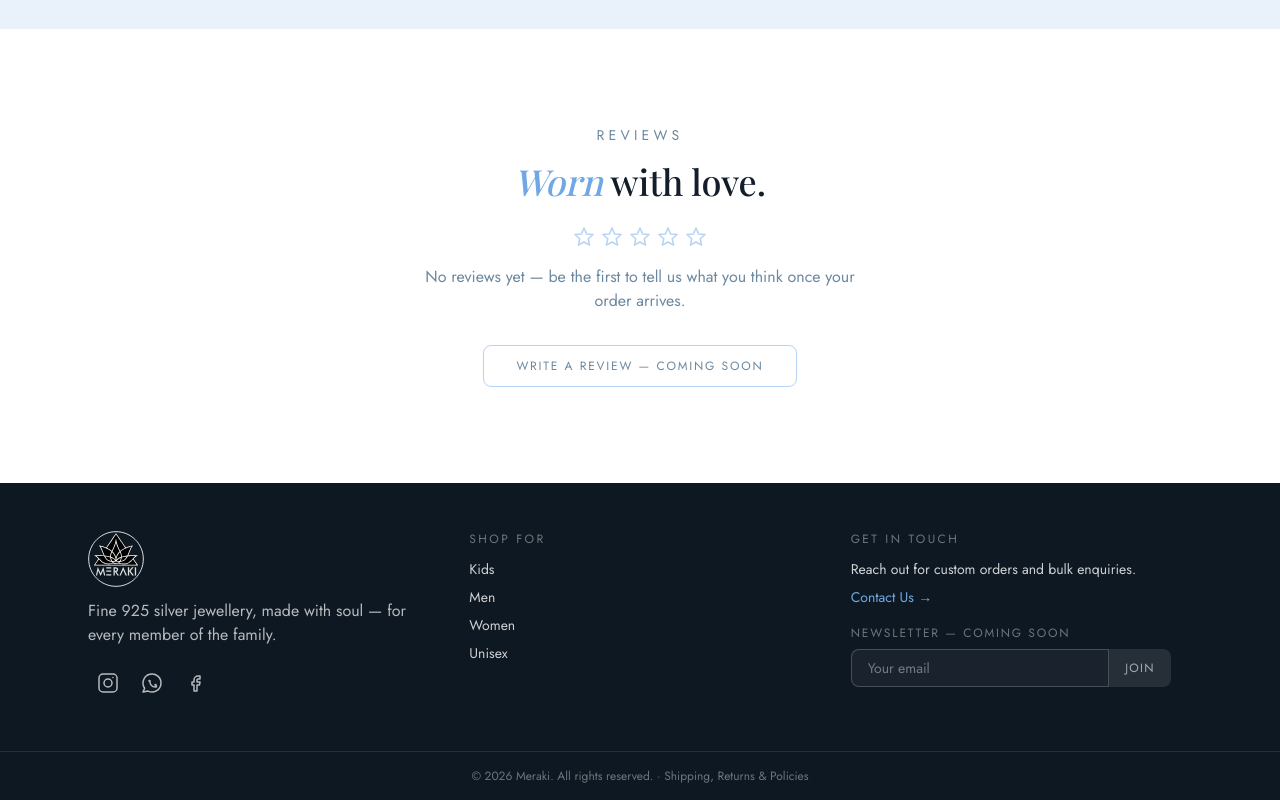
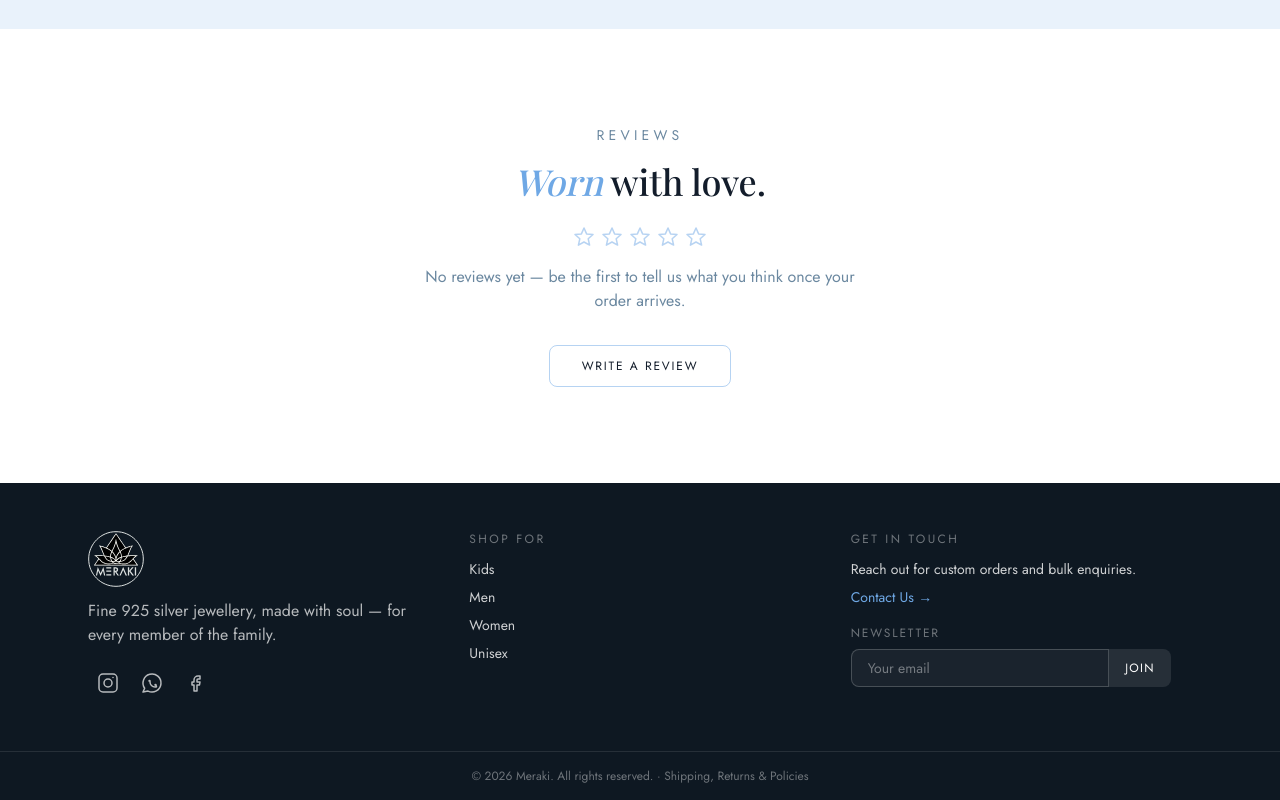
Before and after one commit to merakiindianoida/Meraki_e_comm, a Next.js app: page / in a window 1280 px wide. Shown: the part 3281-4081 px from the top of the page. Built offline with nearby package versions, Linux system fonts and the light colour scheme; no server answers; the database is empty.

Commit message:
Wire up the newsletter signup and point the review CTA at My Orders

```diff
--- /dev/null
+++ b/app/newsletter/actions.ts
@@ -0,0 +1,30 @@
+"use server";
+
+import { prisma } from "@/lib/prisma";
+import { newsletterFormSchema } from "@/lib/newsletterSchema";
+
+export type NewsletterFormState = { error?: string; success?: boolean } | undefined;
+
+export async function subscribeToNewsletter(
+  _prevState: NewsletterFormState,
+  formData: FormData
+): Promise<NewsletterFormState> {
+  const parsed = newsletterFormSchema.safeParse({
+    email: formData.get("email"),
+    company: formData.get("company"),
+  });
+
+  if (!parsed.success) {
+    return { error: parsed.error.issues[0]?.message ?? "Please check your email." };
+  }
+
+  // Already on the list is still a success from the visitor's side - there's
+  // no reason to surface a "you already signed up" error for a footer form.
+  await prisma.newsletterSubscriber.upsert({
+    where: { email: parsed.data.email },
+    update: {},
+    create: { email: parsed.data.email },
+  });
+
+  return { success: true };
+}
--- a/app/page.tsx
+++ b/app/page.tsx
@@ -572,14 +572,16 @@ export default async function Home() {
           No reviews yet &mdash; be the first to tell us what you think once
           your order arrives.
         </p>
-        <button
-          type="button"
-          disabled
-          title="Reviews are coming soon"
-          className="mt-8 cursor-not-allowed rounded-lg border border-[var(--border-strong)] px-8 py-3 text-xs uppercase tracking-[0.15em] text-[var(--muted)]"
+        {/* Reviews are tied to a delivered order item (see ReviewForm, used
+            from app/orders/[id]) - there's no product-agnostic "write a
+            review" to link to here, so this sends a customer to the order
+            they'd actually leave one from. */}
+        <Link
+          href="/orders"
+          className="mt-8 inline-block rounded-lg border border-[var(--border-strong)] px-8 py-3 text-xs uppercase tracking-[0.15em] text-[var(--ink)] transition duration-300 hover:border-[var(--accent)] hover:text-[var(--accent)]"
         >
-          Write a Review &mdash; Coming Soon
-        </button>
+          Write a Review
+        </Link>
       </section>
     </main>
   );
--- a/components/Footer.tsx
+++ b/components/Footer.tsx
@@ -1,6 +1,7 @@
 import Link from "next/link";
 import { AUDIENCES } from "@/lib/catalog";
 import IconStub from "@/components/IconStub";
+import NewsletterForm from "@/components/NewsletterForm";
 
 // Deliberately doesn't repeat the category list from the header nav (that
 // was here before and just duplicated it). "Shop For" below uses audience
@@ -115,30 +116,11 @@ export default function Footer() {
             Contact Us &rarr;
           </Link>
 
-          {/* Visual placeholder for a mailing list — not wired to anything
-              yet (no email service integrated). Styled disabled rather than
-              a fake form that would silently swallow submissions. The
-              homepage has its own newsletter section now too; this one
-              stays as a footer-level fallback for anyone who scrolls past
-              it. */}
           <div className="mt-4">
             <p className="text-xs uppercase tracking-[0.15em] text-white/40">
-              Newsletter — coming soon
+              Newsletter
             </p>
-            <div className="mt-2 flex max-w-xs">
-              <input
-                type="email"
-                disabled
-                placeholder="Your email"
-                className="w-full rounded-l-lg border border-white/20 bg-white/5 px-4 py-2 text-sm text-white/60 placeholder:text-white/40 disabled:cursor-not-allowed"
-              />
-              <button
-                disabled
-                className="cursor-not-allowed rounded-r-lg bg-white/10 px-4 text-xs uppercase tracking-[0.1em] text-white/60"
-              >
-                Join
-              </button>
-            </div>
+            <NewsletterForm />
           </div>
         </div>
       </div>
--- /dev/null
+++ b/components/NewsletterForm.tsx
@@ -0,0 +1,57 @@
+"use client";
+
+import { useActionState } from "react";
+import { subscribeToNewsletter, type NewsletterFormState } from "@/app/newsletter/actions";
+
+export default function NewsletterForm() {
+  const [state, formAction, pending] = useActionState<NewsletterFormState, FormData>(
+    subscribeToNewsletter,
+    undefined
+  );
+
+  if (state?.success) {
+    return (
+      <p className="mt-2 max-w-xs text-sm text-white/80">
+        You&apos;re on the list — thank you.
+      </p>
+    );
+  }
+
+  return (
+    <form action={formAction} className="mt-2 max-w-xs">
+      {/* Honeypot - same pattern as ContactForm, invisible to a real visitor */}
+      <div className="absolute left-[-9999px]" aria-hidden="true">
+        <label htmlFor="newsletter-company">Company</label>
+        <input
+          id="newsletter-company"
+          name="company"
+          type="text"
+          tabIndex={-1}
+          autoComplete="off"
+        />
+      </div>
+
+      <div className="flex">
+        <input
+          type="email"
+          name="email"
+          required
+          placeholder="Your email"
+          className="w-full rounded-l-lg border border-white/20 bg-white/5 px-4 py-2 text-sm text-white placeholder:text-white/40 outline-none focus:border-white/40"
+        />
+        <button
+          type="submit"
+          disabled={pending}
+          className="shrink-0 rounded-r-lg bg-white/10 px-4 text-xs uppercase tracking-[0.1em] text-white transition hover:bg-white/20 disabled:cursor-not-allowed disabled:opacity-60"
+        >
+          {pending ? "…" : "Join"}
+        </button>
+      </div>
+      {state?.error && (
+        <p role="alert" className="mt-1.5 text-xs text-red-400">
+          {state.error}
+        </p>
+      )}
+    </form>
+  );
+}
--- /dev/null
+++ b/lib/newsletterSchema.ts
@@ -0,0 +1,10 @@
+import { z } from "zod";
+
+// Same honeypot pattern as contactFormSchema (lib/contactSchema.ts) - a real
+// visitor never sees or fills "company", so anything in it means a bot.
+export const newsletterFormSchema = z.object({
+  email: z.string().trim().email("Enter a valid email"),
+  company: z.string().max(0).optional(),
+});
+
+export type NewsletterFormInput = z.infer<typeof newsletterFormSchema>;
```
Also changed, not shown: 2 other files (tests, documents, lock files or other folders).
